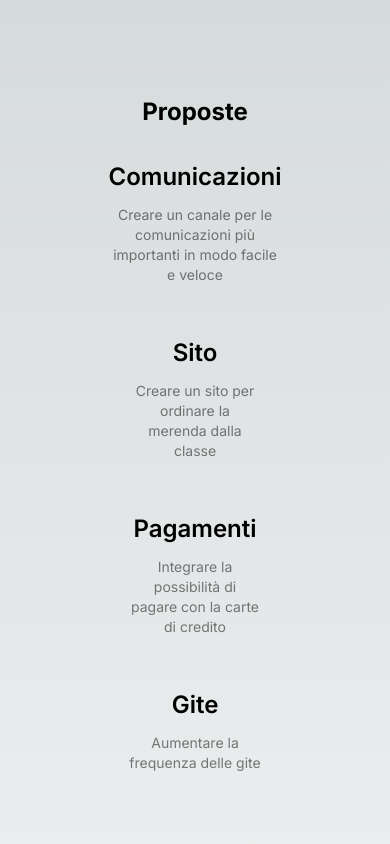
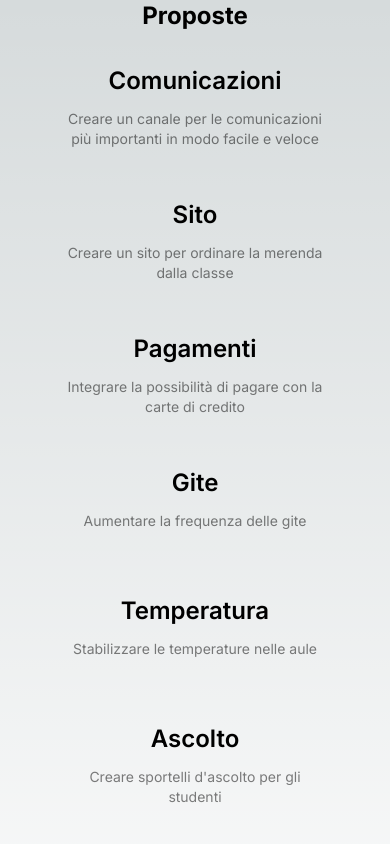
Before and after one commit to KovD3v/Alpha, a Next.js app: page /proposte in a window 390 px wide. Shown: the top 844 px of the page. Built offline with nearby package versions, Linux system fonts and the light colour scheme.

Commit message:
responsive fixes

```diff
--- a/src/app/noi/page.js
+++ b/src/app/noi/page.js
@@ -2,7 +2,7 @@ import Image from "next/image";
 
 export default function Proposte() {
 	return (
-		<main className="flex min-h-screen flex-col items-center justify-evenly p-24">
+		<main className="flex min-h-screen flex-col items-center justify-evenly lg:p-24">
 			<h1 className="text-center text-2xl font-bold">Noi</h1>
 			<p className="flex p-4 justify-center w-full text-center place-items-center">
 				Siamo Alpha e siamo studenti come voi. Passiamo come voi 32 ore
--- a/src/app/proposte/page.js
+++ b/src/app/proposte/page.js
@@ -2,7 +2,7 @@ import Item from "@/components/GridItem";
 
 export default function Proposte() {
 	return (
-		<main className="flex min-h-screen flex-col items-center justify-between p-24">
+		<main className="flex min-h-screen flex-col items-center justify-between lg:p-24">
 			<h1 className="text-center text-2xl font-bold">Proposte</h1>
 			<div className="grid grid-cols-1 md:grid-cols-4 gap-4 p-4 justify-center w-full text-center place-items-center">
 				<Item
--- a/src/components/GridItem.js
+++ b/src/components/GridItem.js
@@ -1,7 +1,7 @@
 export default function Item({ titolo, descrizione, link}) {
 	return (
 		<a
-			className="rounded-lg border border-transparent px-4 py-4 transition-colors hover:border-gray-300 hover:bg-gray-100 hover:dark:border-neutral-700 hover:dark:bg-neutral-800/30 min-h-[10rem] flex flex-col"
+			className="rounded-lg border border-transparent px-4 py-4 transition-colors hover:border-gray-300 hover:bg-gray-100 hover:dark:border-neutral-700 hover:dark:bg-neutral-800/30 min-h-[7rem] flex flex-col"
 			href={link}
 			rel="noopener noreferrer">
 			<h2 className={`mb-3 text-2xl font-semibold`}>{titolo}{" "}</h2>
```
